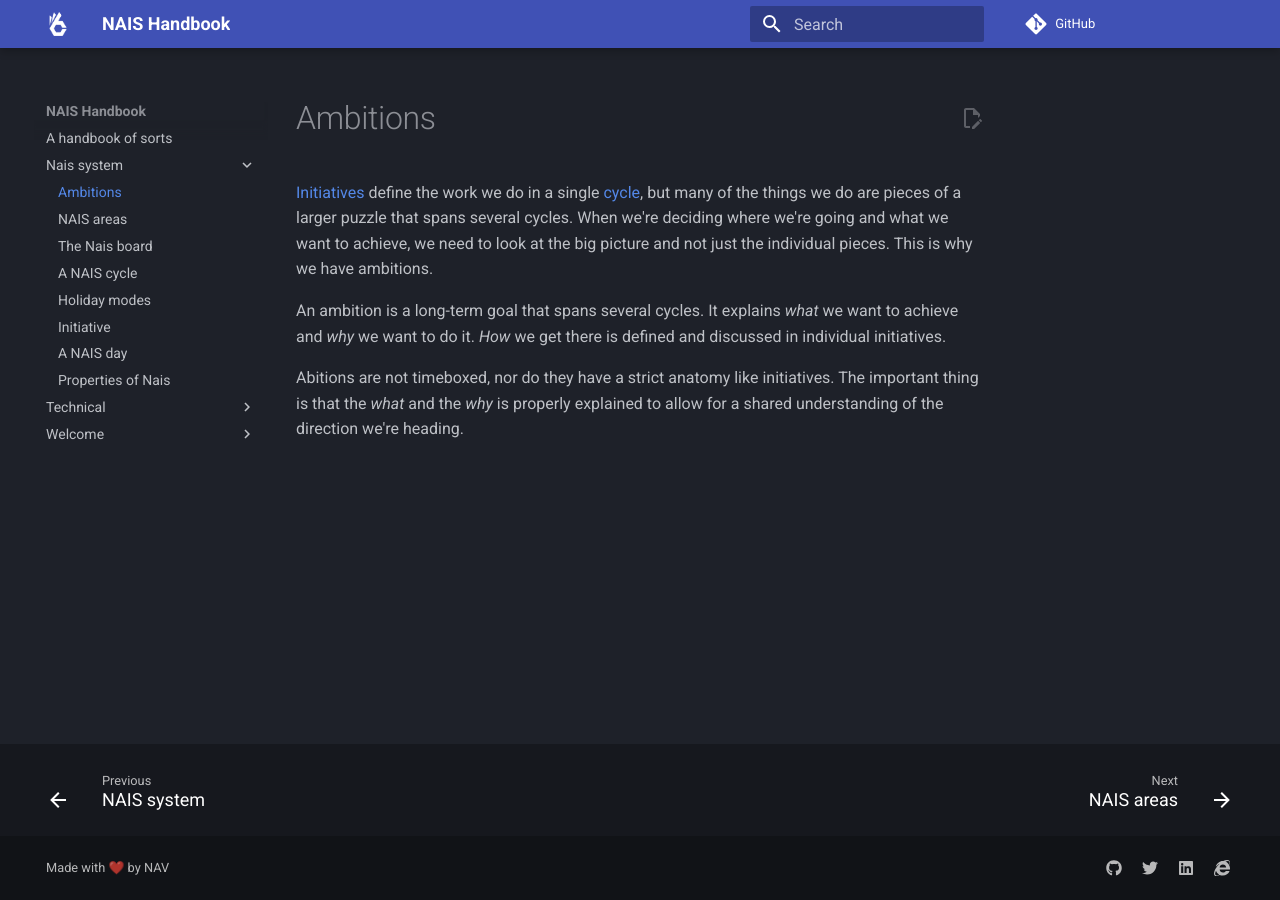
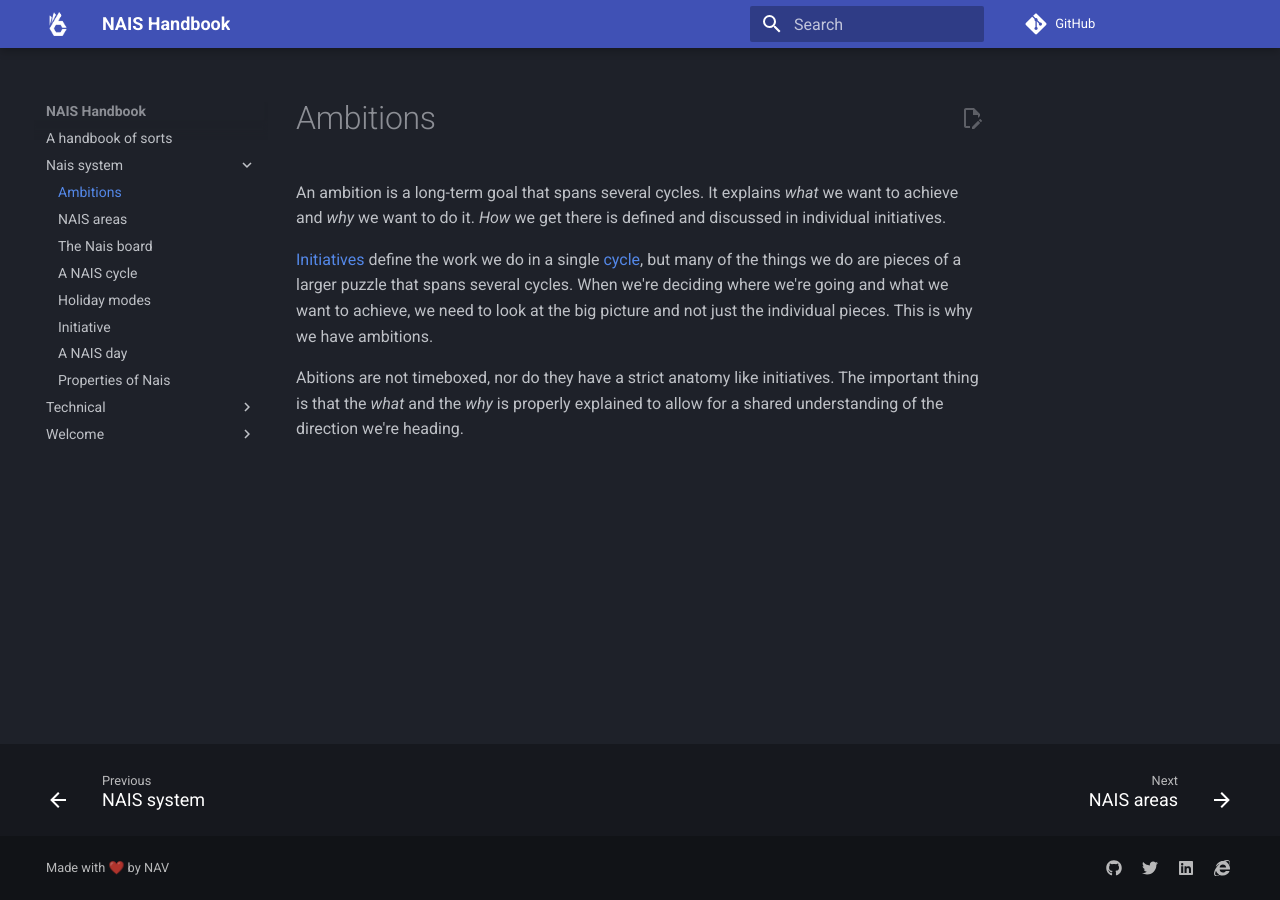
Before and after one commit to nais/handbook, an MkDocs documentation site: the page built from docs/nais-system/ambitions.md, in a window 1280 px wide. Built offline with MkDocs 1.6.1 and Material for MkDocs 9.7.7, drawn with Linux system fonts in a browser that asks for light colours; comment, search, counter and statistics services are not loaded.

```diff
--- a/docs/nais-system/ambitions.md
+++ b/docs/nais-system/ambitions.md
@@ -1,11 +1,11 @@
 # Ambitions
-
-[Initiatives](initiatives.md) define the work we do in a single [cycle](cycle.md), but many of the things we do are pieces of a larger puzzle that spans several cycles.
-When we're deciding where we're going and what we want to achieve, we need to look at the big picture and not just the individual pieces. This is why we have ambitions.
 
 An ambition is a long-term goal that spans several cycles.
 It explains _what_ we want to achieve and _why_ we want to do it.
 _How_ we get there is defined and discussed in individual initiatives.
 
+[Initiatives](initiatives.md) define the work we do in a single [cycle](cycle.md), but many of the things we do are pieces of a larger puzzle that spans several cycles.
+When we're deciding where we're going and what we want to achieve, we need to look at the big picture and not just the individual pieces. This is why we have ambitions.
+
 Abitions are not timeboxed, nor do they have a strict anatomy like initiatives.
 The important thing is that the _what_ and the _why_ is properly explained to allow for a shared understanding of the direction we're heading.
```
